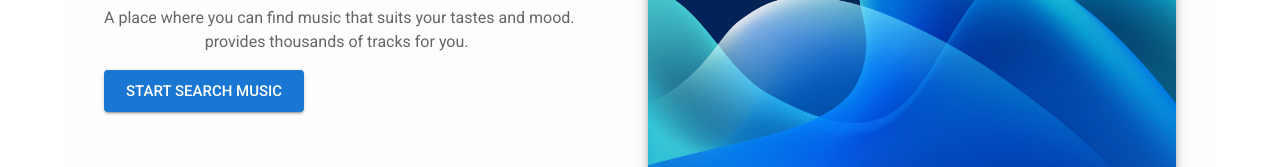
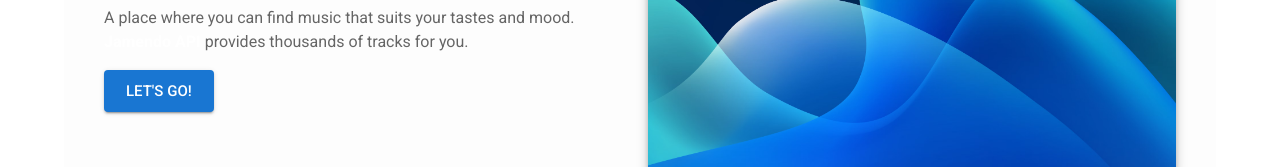
Before and after one commit to LeMane1/x-music, a Next.js app: page / in a window 1280 px wide. Shown: the part 217-384 px from the top of the page. Built offline with nearby package versions, Linux system fonts and the light colour scheme; no server answers; what @mui/material-nextjs would draw is missing.

Commit message:
prepared to deploy, added action for Hello Block

```diff
--- a/src/app/search/page.tsx
+++ b/src/app/search/page.tsx
@@ -31,7 +31,7 @@ export default async function SearchPage(props: {
         <Divider orientation={'horizontal'}/>
       </Stack>
 
-      <SearchedTracksList preloadedTracks={tracks}/>
+      <SearchedTracksList preloadedTracks={tracks} searchName={searchName}/>
     </Stack>
   )
 }
--- a/src/components/hello-block/ui/HelloBlock.tsx
+++ b/src/components/hello-block/ui/HelloBlock.tsx
@@ -70,10 +70,15 @@ export default function HelloBlock() {
             </Typography>
           </Stack>
 
-          <Button variant='contained' color='primary' size={'large'} sx={{
-            width: 'fit-content',
+          <Button
+            href={'/search?search=rock'}
+            variant='contained'
+            color='primary'
+            size={'large'}
+            sx={{
+              width: 'fit-content',
           }}>
-            Start search music
+            Let's go!
           </Button>
         </Stack>
       </Grid>
--- a/src/lib/ContainerLayout.tsx
+++ b/src/lib/ContainerLayout.tsx
@@ -1,5 +1,6 @@
 import {Container, Stack} from "@mui/material";
 import Header from "@/components/header";
+import {Suspense} from "react";
 
 export default function ContainerLayout(
   {
@@ -13,7 +14,9 @@ export default function ContainerLayout(
          paddingBottom: '60px',
        }}
     >
-      <Header/>
+      <Suspense fallback={null}>
+        <Header/>
+      </Suspense>
       <Container maxWidth="lg">
         {children}
       </Container>
```
Also changed, not shown: src/app/search/tracks-list/ui/SearchedTracksList.tsx (+4 -7 lines).
